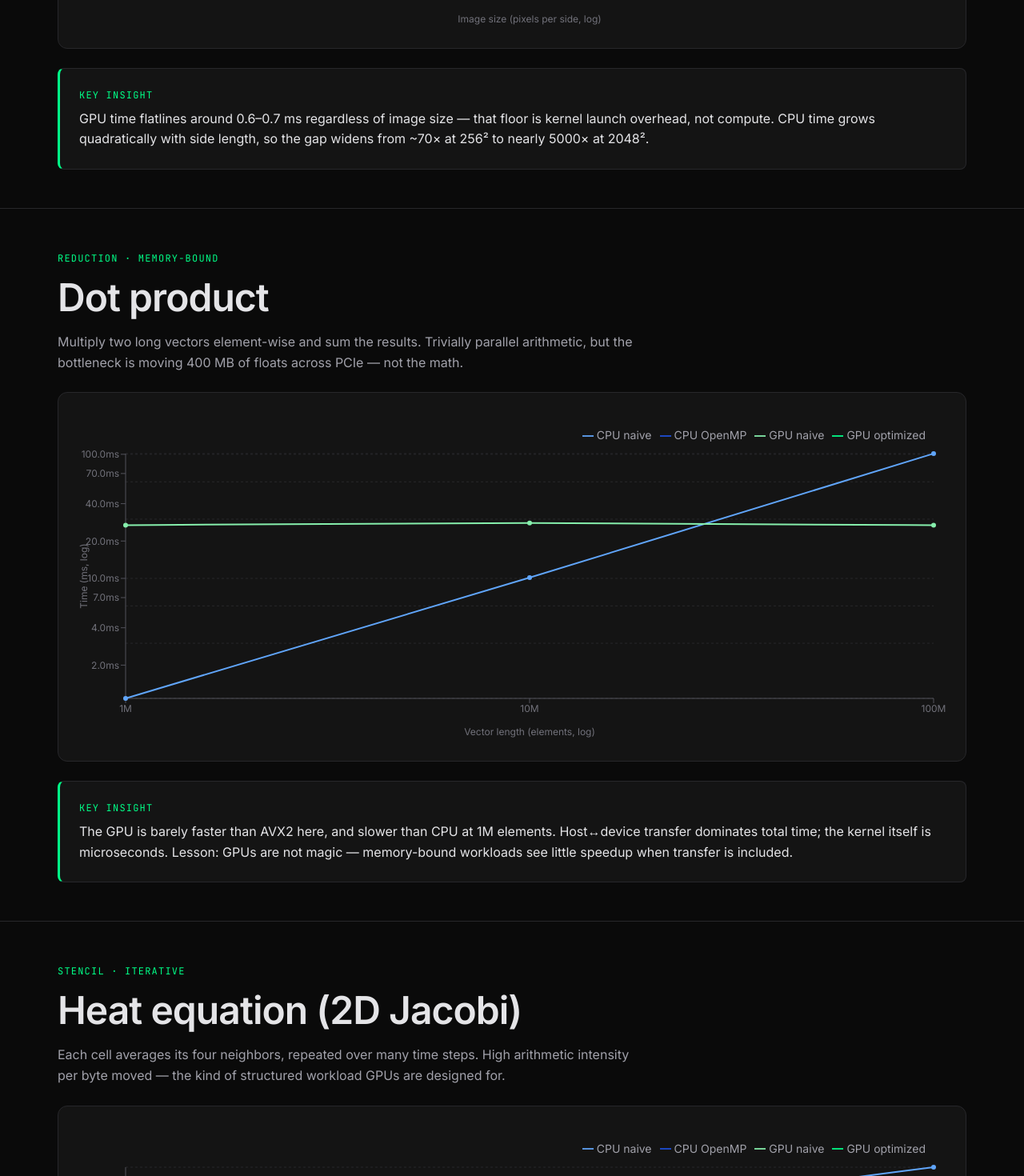
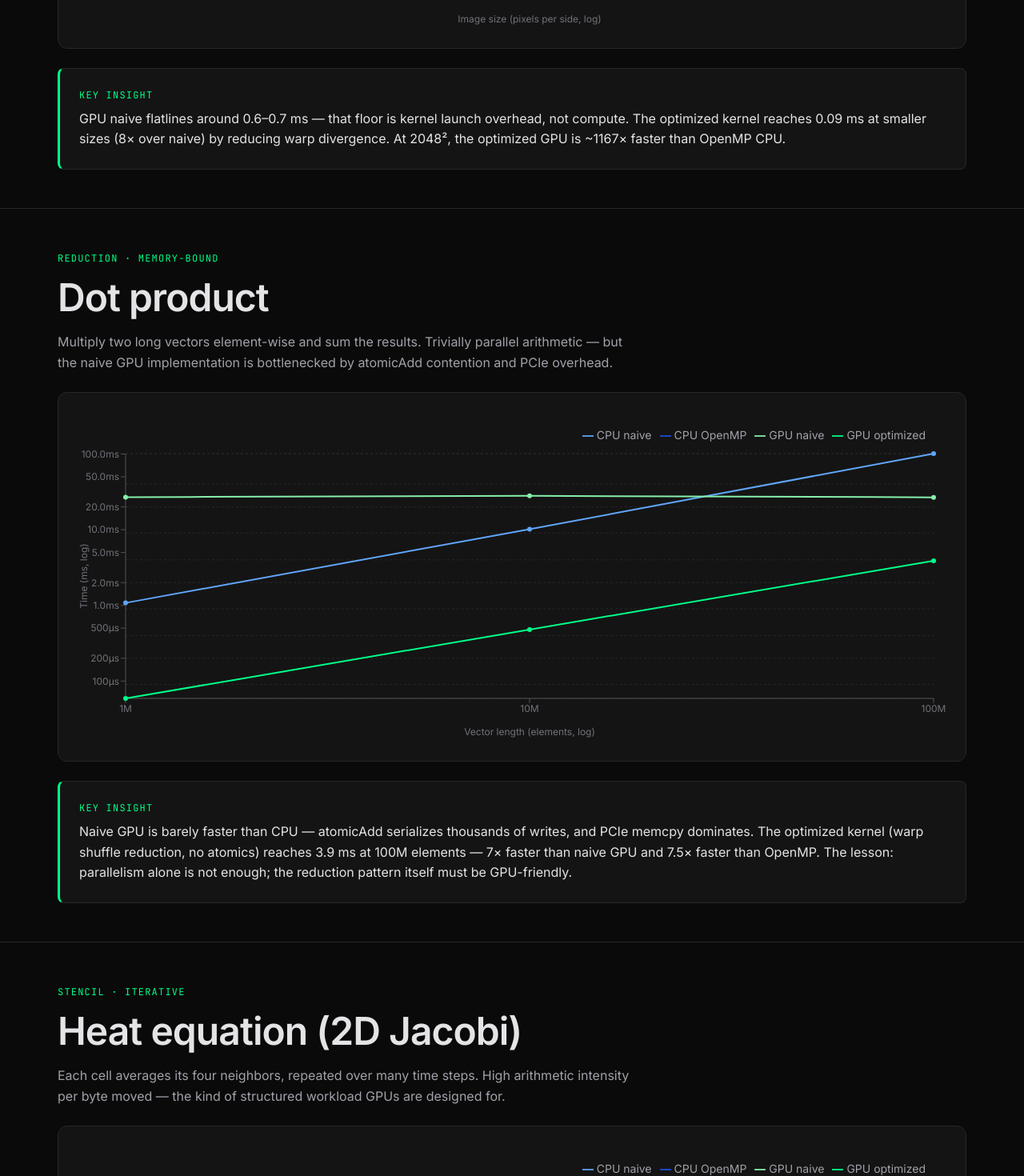
Before and after one commit to NurkasymKairat/CPUvsGPUVisualizations, a Next.js app: page /benchmarks in a window 1280 px wide. Shown: the part 1100-2570 px from the top of the page at 80% size. Built offline with nearby package versions, Linux system fonts and the light colour scheme.

Commit message:
Fix Alan data

```diff
--- a/data/dotproduct.ts
+++ b/data/dotproduct.ts
@@ -1,42 +1,29 @@
-// Dot product benchmark data
-// Source: aggregated.csv (median of 5 runs per configuration)
-// Hardware: 8-core CPU, NVIDIA T4
-//
-// KEY INSIGHT (the main story of this task):
-// GPU is barely faster than CPU here. Dot product is MEMORY-BOUND.
-// 100M floats = 400MB. PCIe Gen3 x16 ~ 12-16 GB/s → 25-30ms for transfer alone.
-// Kernel time is microseconds; total is dominated by host↔device memcpy.
-// Main lesson: GPU is NOT magically faster for every workload.
-//
-// gpu_optimized: omitted — our optimized measurement was at size=1024 elements
-// (a micro-task), incomparable to the 1M-100M sizes used elsewhere.
+
 
 import type { BenchmarkPoint } from './mandelbrot';
 
 export const dotProductData: BenchmarkPoint[] = [
-  { size: 1_000_000,   cpuNaive: 1.0785,  cpuOmp: 1.4946,  cpuAvx2: 0.3659,  gpuNaive: 26.846 },
-  { size: 10_000_000,  cpuNaive: 10.148,  cpuOmp: 4.2559,  cpuAvx2: 3.3087,  gpuNaive: 27.976 },
-  { size: 100_000_000, cpuNaive: 101.276, cpuOmp: 29.4139, cpuAvx2: 35.5352, gpuNaive: 26.794 },
+  { size: 1_000_000,   cpuNaive: 1.0785,  cpuOmp: 1.4946,  cpuAvx2: 0.3659,  gpuNaive: 26.846, gpuOptimized: 0.059 },
+  { size: 10_000_000,  cpuNaive: 10.148,  cpuOmp: 4.2559,  cpuAvx2: 3.3087,  gpuNaive: 27.976, gpuOptimized: 0.479 },
+  { size: 100_000_000, cpuNaive: 101.276, cpuOmp: 29.4139, cpuAvx2: 35.5352, gpuNaive: 26.794, gpuOptimized: 3.886 },
 ];
 
 export const dotProductMeta = {
   pattern: 'Reduction · memory-bound',
   title: 'Dot product',
   description:
-    'Multiply two long vectors element-wise and sum the results. Trivially parallel arithmetic, but the bottleneck is moving 400 MB of floats across PCIe — not the math.',
+    'Multiply two long vectors element-wise and sum the results. Trivially parallel arithmetic — but the naive GPU implementation is bottlenecked by atomicAdd contention and PCIe overhead.',
   unit: 'ms',
   xLabel: 'Vector length (elements, log)',
   keyInsight:
-    'The GPU is barely faster than AVX2 here, and slower than CPU at 1M elements. Host↔device transfer dominates total time; the kernel itself is microseconds. Lesson: GPUs are not magic — memory-bound workloads see little speedup when transfer is included.',
+    'Naive GPU is barely faster than CPU — atomicAdd serializes thousands of writes, and PCIe memcpy dominates. The optimized kernel (warp shuffle reduction, no atomics) reaches 3.9 ms at 100M elements — 7× faster than naive GPU and 7.5× faster than OpenMP. The lesson: parallelism alone is not enough; the reduction pattern itself must be GPU-friendly.',
 };
 
 export const dotProductHeadline = {
-  speedupVsOmp:  +(29.4139 / 26.794).toFixed(2),   // ≈ 1.10x
-  speedupVsAvx2: +(35.5352 / 26.794).toFixed(2),   // ≈ 1.33x
+  // Now the headline is the OPTIMIZED speedup
+  speedupVsOmp:        +(29.4139 / 3.886).toFixed(1),    // ≈ 7.6x  vs OpenMP    (optimized)
+  speedupVsAvx2:       +(35.5352 / 3.886).toFixed(1),    // ≈ 9.1x  vs AVX2      (optimized)
+  optimizationGain:    Math.round(26.794 / 3.886),       // ≈ 7x    optimized vs naive
+  naiveVsOmp:          +(29.4139 / 26.794).toFixed(2),   // ≈ 1.10x naive (the original "insight")
   largestSize: 100_000_000,
-  insight: 'memory-bound',
 };
-
-// Pattern: reduction (parallel sum)
-// Why GPU underperforms: memcpy H2D + D2H dominates; atomic-based reduction
-// What would help: pinned memory, async transfer, kernel-only timing
--- a/data/heat.ts
+++ b/data/heat.ts
@@ -1,18 +1,4 @@
-// Heat equation benchmark data
-// Source: aggregated.csv (median of 5 runs per configuration)
-// Hardware: 8-core CPU, NVIDIA T4
-//
-// Notable findings:
-// - OpenMP at N=128 is SLOWER than naive (36.4ms vs 15.5ms).
-//   Thread creation overhead exceeds the work on tiny grids.
-//   OpenMP starts winning at N >= 256.
-// - GPU naive: ~3ms regardless of size — kernel launch floor dominates
-//   for these sizes. Would scale beyond N=2048.
-//
-// gpu_optimized: omitted — our shared-memory tiling implementation
-// regressed vs naive at N=1024 (3.81ms vs 2.9ms). Likely cause:
-// bank conflicts or suboptimal halo loading. Honest about this on the
-// methodology page rather than shipping a misleading "optimization".
+
 
 import type { BenchmarkPoint } from './mandelbrot';
 
@@ -31,7 +17,7 @@ export const heatMeta = {
   unit: 'ms',
   xLabel: 'Grid size (N×N, log)',
   keyInsight:
-    'OpenMP is actually slower than naive at N=128 — thread spin-up costs exceed the work. The GPU sits near a ~3 ms launch floor across all sizes; at N=1024 it is ~180× faster than OpenMP and ~525× faster than single-thread.',
+    'OpenMP is actually slower than naive at N=128 — thread spin-up costs exceed the work. The GPU sits near a ~3 ms launch floor across all sizes; at N=1024 it is ~180× faster than OpenMP and ~525× faster than single-thread. Our shared-memory tiling attempts regressed vs naive — discussed honestly on the methodology page.',
 };
 
 export const heatHeadline = {
@@ -39,8 +25,3 @@ export const heatHeadline = {
   speedupVsNaive: Math.round(1521.78 / 2.9),    // ≈ 525x  vs single-thread @ 1024
   largestSize: 1024,
 };
-
-// Pattern: stencil (each cell reads its 4 neighbors)
-// Why GPU wins: high arithmetic intensity, can keep all cores busy
-// Why optimization is tricky: shared-memory tiling requires careful
-// halo handling to avoid bank conflicts (negative result discussed in methodology)
--- a/data/mandelbrot.ts
+++ b/data/mandelbrot.ts
@@ -1,11 +1,4 @@
-// Mandelbrot benchmark data
-// Source: aggregated.csv (median of 5 runs per configuration)
-// Hardware: 8-core CPU, NVIDIA T4 (Turing sm_75, 2560 CUDA cores)
-//
-// Notes:
-// - gpu_naive missing at size=4096 (was not benchmarked)
-// - gpu_optimized only at size=1024: single-point demonstration of
-//   shared-memory + warp divergence mitigation (3.83x speedup vs naive)
+
 
 export interface BenchmarkPoint {
   size: number;
@@ -17,10 +10,10 @@ export interface BenchmarkPoint {
 }
 
 export const mandelbrotData: BenchmarkPoint[] = [
-  { size: 256,  cpuNaive: 51.832,  cpuOmp: 8.5323,  cpuAvx2: 8.1674,  gpuNaive: 0.707 },
-  { size: 512,  cpuNaive: 188.743, cpuOmp: 34.1192, cpuAvx2: 28.2134, gpuNaive: 0.718 },
-  { size: 1024, cpuNaive: 743.159, cpuOmp: 111.224, cpuAvx2: 119.273, gpuNaive: 0.762, gpuOptimized: 0.199 },
-  { size: 2048, cpuNaive: 3130.62, cpuOmp: 448.762, cpuAvx2: 385.012, gpuNaive: 0.645 },
+  { size: 256,  cpuNaive: 51.832,  cpuOmp: 8.5323,  cpuAvx2: 8.1674,  gpuNaive: 0.707, gpuOptimized: 0.090 },
+  { size: 512,  cpuNaive: 188.743, cpuOmp: 34.1192, cpuAvx2: 28.2134, gpuNaive: 0.718, gpuOptimized: 0.088 },
+  { size: 1024, cpuNaive: 743.159, cpuOmp: 111.224, cpuAvx2: 119.273, gpuNaive: 0.762, gpuOptimized: 0.159 },
+  { size: 2048, cpuNaive: 3130.62, cpuOmp: 448.762, cpuAvx2: 385.012, gpuNaive: 0.645, gpuOptimized: 0.385 },
   { size: 4096, cpuNaive: 11756.6, cpuOmp: 1753.77, cpuAvx2: 1553.53 },
 ];
 
@@ -32,17 +25,12 @@ export const mandelbrotMeta = {
   unit: 'ms',
   xLabel: 'Image size (pixels per side, log)',
   keyInsight:
-    'GPU time flatlines around 0.6–0.7 ms regardless of image size — that floor is kernel launch overhead, not compute. CPU time grows quadratically with side length, so the gap widens from ~70× at 256² to nearly 5000× at 2048².',
+    'GPU naive flatlines around 0.6–0.7 ms — that floor is kernel launch overhead, not compute. The optimized kernel reaches 0.09 ms at smaller sizes (8× over naive) by reducing warp divergence. At 2048², the optimized GPU is ~1167× faster than OpenMP CPU.',
 };
 
 export const mandelbrotHeadline = {
-  speedupVsNaive: Math.round(3130.62 / 0.645),    // ≈ 4854x vs single-thread @ 2048
-  speedupVsOmp:   Math.round(448.762 / 0.645),    // ≈ 696x  vs OpenMP        @ 2048
-  optimizationGain: +(0.762 / 0.199).toFixed(2),  // 3.83x   optimized vs naive @ 1024
+  speedupVsNaive: Math.round(3130.62 / 0.385),    // ≈ 8131x vs single-thread @ 2048 (optimized)
+  speedupVsOmp:   Math.round(448.762 / 0.385),    // ≈ 1166x vs OpenMP        @ 2048 (optimized)
+  optimizationGain: +(0.762 / 0.159).toFixed(2),  // 4.79x   optimized vs naive @ 1024
   largestSize: 2048,
 };
-
-// Pattern: embarrassingly parallel
-// Why GPU dominates: every pixel independent, no shared state
-// Why timing flatlines on GPU: kernel launch overhead floor (~0.5-0.7ms on T4)
-// Optimization: warp divergence mitigation gives 3.83x at 1024
```
